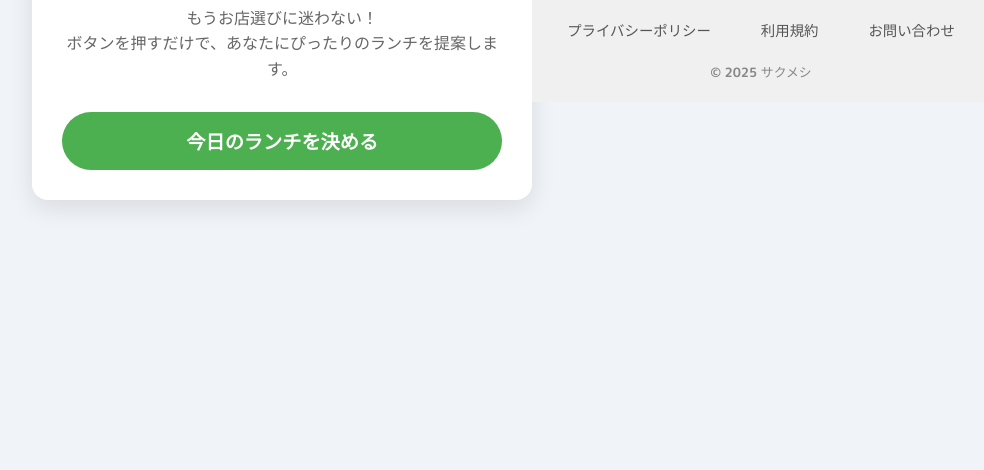
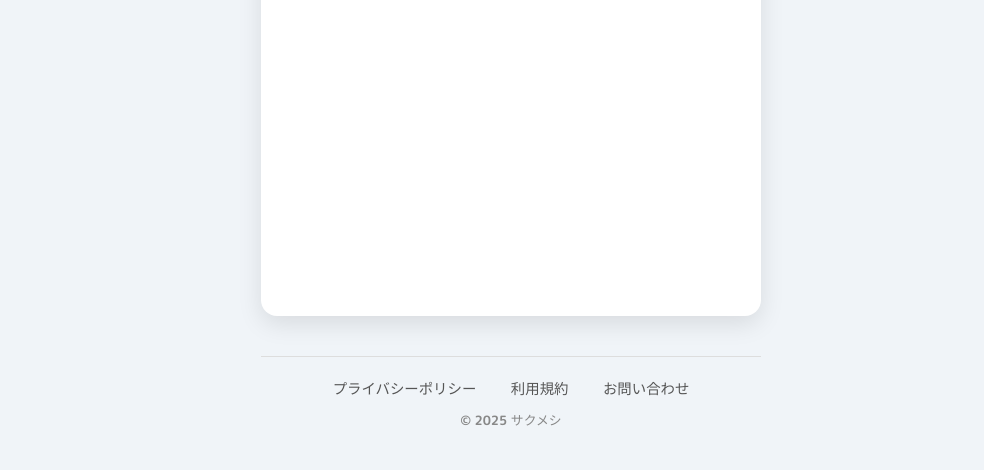
Before and after one commit to Juuuuun8/lunch-app, a website: page index.html in a window 1280 px wide. Shown: the part 370-840 px from the top of the page, without its empty margins (129-1113 px from the left). Before the commit the page ends 800 px from the top, so only its background shows below. Drawn offline with Linux system fonts and the light colour scheme.

Commit message:
feat: フッターのレイアウトを修正し、お問い合わせページに適用

```diff
--- a/index.html
+++ b/index.html
@@ -3,18 +3,19 @@
 <head>
     <meta charset="UTF-8">
     <meta name="viewport" content="width=device-width, initial-scale=1.0">
-    <title>サクメシ - 今日のランチを自動で決める</title>
+    <title>サクメシ! - 今日のランチを自動で決める</title>
     <link rel="stylesheet" href="style.css">
     <link rel="preconnect" href="https://fonts.googleapis.com">
     <link rel="preconnect" href="https://fonts.gstatic.com" crossorigin>
     <link href="https://fonts.googleapis.com/css2?family=M+PLUS+Rounded+1c:wght@700&display=swap" rel="stylesheet">
 </head>
 <body>
+    <div class="site-container">
         <div class="container">
             <h1>今日のランチを自動で決めるアプリ</h1>
             <h2>サクメシ</h2>
             <p class="description">
-            もうお店選びに迷わない！<br>ボタンを押すだけで、あなたにぴったりのランチを提案します。
+                もうお店選びに迷わない！<br>ボタンを押すだけで、あなたにぴったりの近くのランチを提案します。
             </p>
 
             <button id="decideButton">今日のランチを決める</button>
@@ -48,6 +49,7 @@
             </div>
             <p>&copy; 2025 サクメシ</p>
         </footer>
+    </div>
 
     <script src="app.js"></script>
 </body>
--- a/style.css
+++ b/style.css
@@ -11,11 +11,19 @@ body {
     font-family: 'M PLUS Rounded 1c', sans-serif;
     background-color: #f0f4f8; /* 背景色 */
     color: #333; /* 文字色 */
-    display: flex;
+    display: flex; /* 中央寄せのためにflexboxを使用 */
     justify-content: center;
     align-items: center;
+    padding: 20px;
     min-height: 100vh; /* 画面全体の高さを確保 */
-    padding: 20px;
+}
+
+.site-container {
+    display: flex;
+    flex-direction: column;
+    min-height: 100vh;
+    width: 100%;
+    max-width: 500px;
 }
 
 /* ==================================== */
@@ -27,8 +35,8 @@ body {
     box-shadow: 0 8px 24px rgba(0, 0, 0, 0.1);
     padding: 30px;
     text-align: center;
-    max-width: 500px;
     width: 100%;
+    flex-grow: 1; /* 余白を埋めるためにコンテンツ部分を伸縮させる */
 }
 
 /* タイトルと説明文 */
@@ -157,25 +165,12 @@ h2 {
 /* ==================================== */
 /* 6. フッターのデザイン */
 /* ==================================== */
-/* style.css の footer セクション */
 footer {
+    text-align: center;
     padding: 20px;
-    text-align: center;
-    background-color: #f0f0f0;
     margin-top: 40px;
-    font-size: 0.8rem;
-    color: #555;
-
-    /* ここから追加 */
-    display: flex;
-    flex-direction: column; /* 要素を縦に並べる */
-    align-items: center; /* 縦並びにした要素を中央に揃える */
-}
-
-.footer-links {
-    margin-bottom: 10px;
-    display: flex; /* 追加 */
-    gap: 20px; /* リンク間のスペースを確保 */
+    border-top: 1px solid #ddd;
+    width: 100%;
 }
 
 .footer-links a {
```
Also changed, not shown: contact.html (+2 -0 lines), privacy.html (+2 -0 lines), terms.html (+2 -0 lines). Lines whose indentation alone changed are shown as unchanged.
